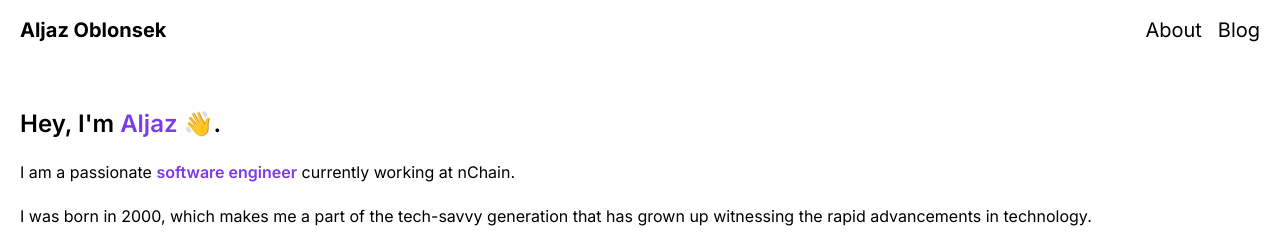
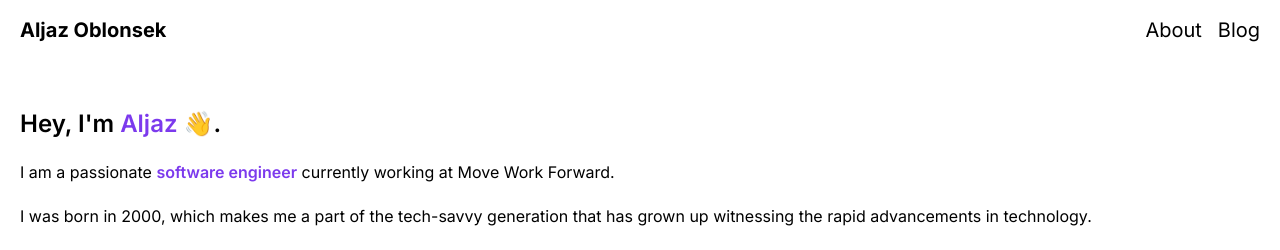
Before and after one commit to AljazOblonsek/portfolio, a Next.js app: page /about in a window 1280 px wide. Shown: the top 250 px of the page. Built offline with nearby package versions, Linux system fonts and the light colour scheme.

Commit message:
chore: update about page

```diff
--- a/src/app/about/page.tsx
+++ b/src/app/about/page.tsx
@@ -6,7 +6,7 @@ const About = () => {
       </span>
       <p className="mt-5">
         I am a passionate <span className="font-semibold text-violet-600">software engineer</span>{' '}
-        currently working at nChain.
+        currently working at Move Work Forward.
       </p>
       <p className="mt-5">
         I was born in 2000, which makes me a part of the tech-savvy generation that has grown up
```
